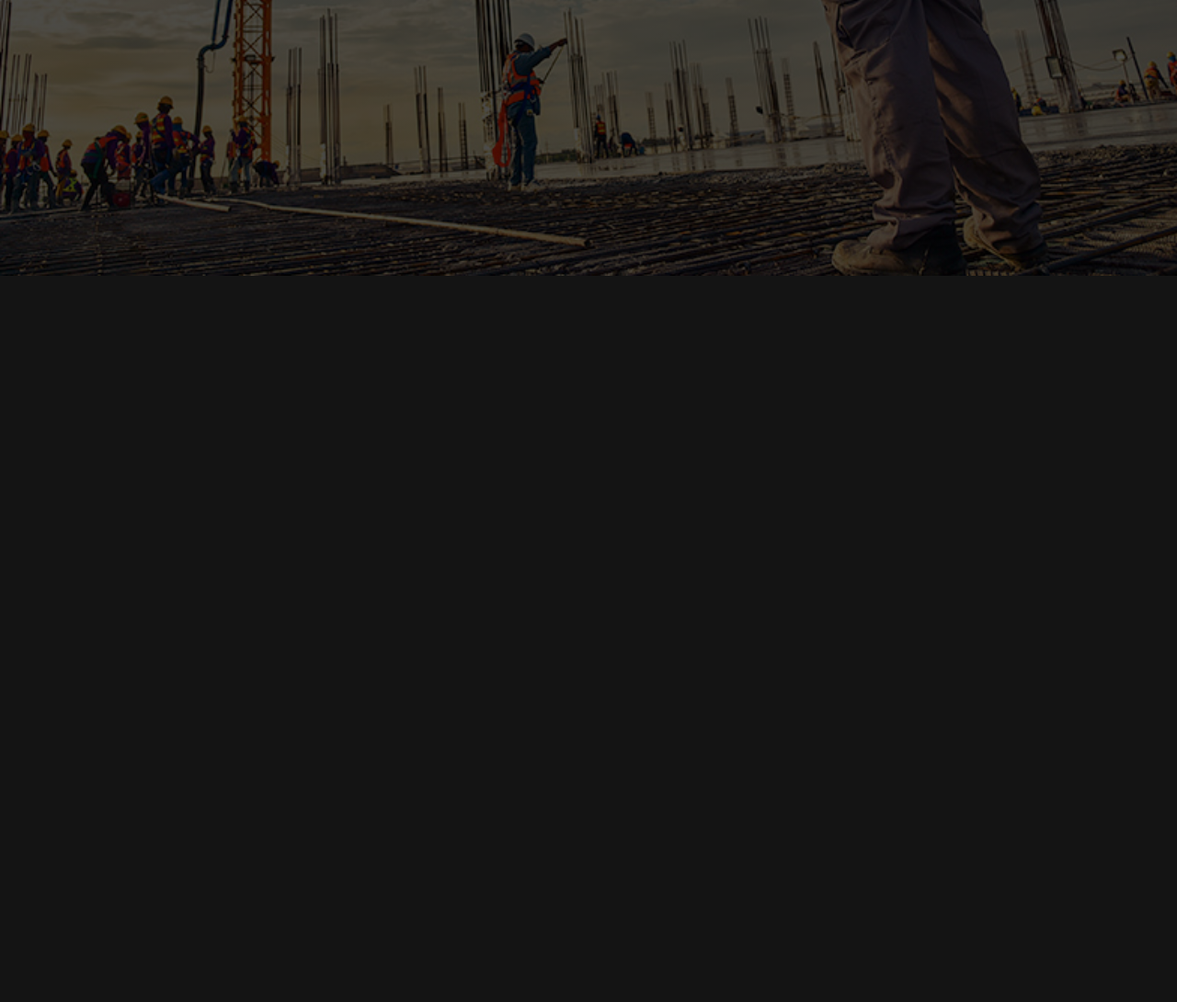
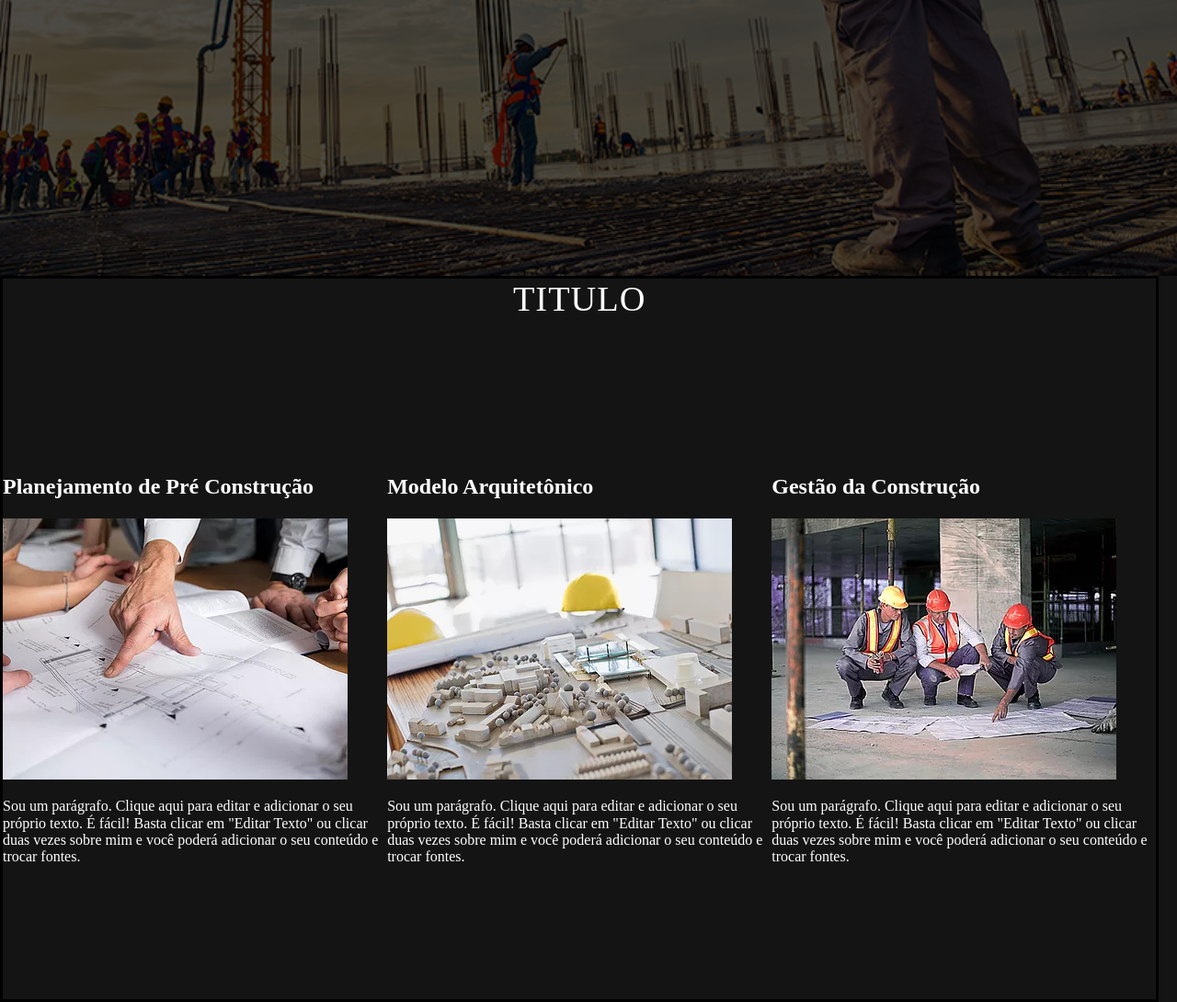
Before and after one commit to codeblackthunder/DWDM-projeto-01, a plain HTML site: page index.html in a window 1280 px wide. Shown: the part 500-1590 px from the top of the page at 92% size. Before the commit the page ends 800 px from the top, so only its background shows below. Drawn offline with Linux system fonts and the light colour scheme.

Commit message:
Posicionando a seção de serviços com css grid

```diff
--- a/index.html
+++ b/index.html
@@ -6,6 +6,8 @@
 	<link rel="stylesheet" href="vendors/css/menu.css">
 	<link rel="stylesheet" href="vendors/css/normalize.css">
 	<link rel="stylesheet" href="resources/css/header.css">
+	<link rel="stylesheet" href="resources/css/services.css">
+
 
 </head>
 
@@ -22,10 +24,12 @@
     </div>
     <nav>
         <ul>
-           <li><a href="#">Articles</a></li>
-           <li><a href="#">Projects</a></li>
-           <li><a href="#">About</a></li>
-            <li><a href="#">Contact</a></li>
+           <li><a href="#">Home</a></li>
+           <li><a href="#">Serviços</a></li>
+           <li><a href="#">Quem somos</a></li>
+           <li><a href="#">Projetos</a></li>
+           <li><a href="#">Contato</a></li>
+
        </ul>
    </nav>
 </div>
@@ -55,6 +59,50 @@
 
 
 
+<!--=====================================
+=            Section Serviços         =
+======================================-->
+
+<section id="servicos">
+	<h1 class="title-services">Titulo</h1>
+
+	<div class="item item-service-1">
+		<h2 class="title-service">
+			Planejamento de Pré Construção
+		</h2>
+		<img src="resources/img/service1.png" alt="servico">
+		<p class="descrition-service">
+             Sou um parágrafo. Clique aqui para editar e adicionar o seu próprio texto. É fácil! Basta clicar em "Editar Texto" ou clicar duas vezes sobre mim e você poderá adicionar o seu conteúdo e trocar fontes.
+		</p>
+	</div>
+
+
+	<div class="item item-service-2">
+		<h2 class="title-service">
+			Modelo Arquitetônico
+		</h2>
+		<img src="resources/img/service2.png" alt="servico">
+		<p class="descrition-service">
+              Sou um parágrafo. Clique aqui para editar e adicionar o seu próprio texto. É fácil! Basta clicar em "Editar Texto" ou clicar duas vezes sobre mim e você poderá adicionar o seu conteúdo e trocar fontes.
+		</p>
+	</div>
+	<div class="item item-service-3">
+		<h2 class="title-service">
+			Gestão da
+Construção
+		</h2>
+		<img src="resources/img/service3.png" alt="servico">
+		<p class="descrition-service">
+                Sou um parágrafo. Clique aqui para editar e adicionar o seu próprio texto. É fácil! Basta clicar em "Editar Texto" ou clicar duas vezes sobre mim e você poderá adicionar o seu conteúdo e trocar fontes.
+		</p>
+	</div>
+
+</section>
+
+<!--====  End of Section Serviços  ====-->
+
+
+
 
 
 
--- /dev/null
+++ b/resources/css/services.css
@@ -0,0 +1,25 @@
+
+.title-service{color: white;}
+.descrition-service{
+	color: white;
+}
+.item{
+
+}
+.title-services{
+	text-align: center;
+	grid-area: titulo;
+}
+.item-service-1{grid-area: item-1;}
+.item-service-2{grid-area: item-2;}
+.item-service-3{grid-area: item-3;}
+
+#servicos{
+	height: 98vh;
+	width: 98vw;
+	display: grid;
+	border: solid 3px black;
+	grid-template-areas:
+	"titulo titulo titulo"
+	"item-1 item-2 item-3";
+}
```
Also changed, not shown: resources/img/service1.png (added), resources/img/service2.png (added), resources/img/service3.png (added).
